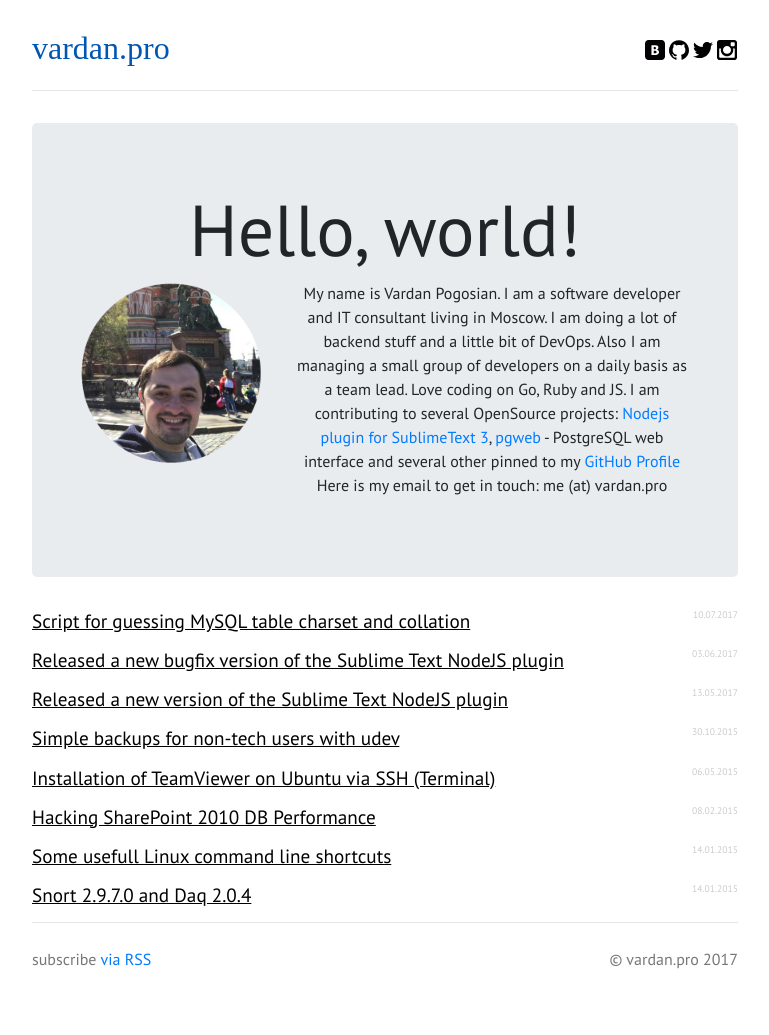
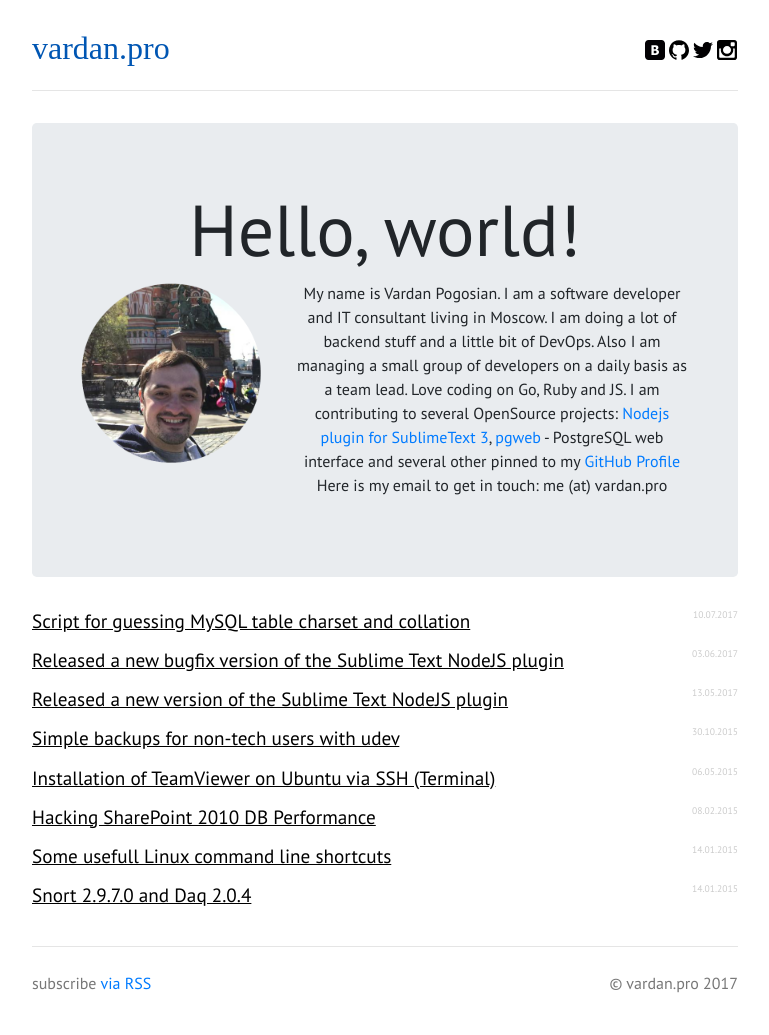
Before and after one commit to varp/vardan.pro, a Jekyll site: the page built from index.md, in a window 1280 px wide. Shown: the whole page, without its empty margins (255-1024 px from the left). Built offline with Jekyll 4.4.1, drawn with Linux system fonts in a browser that asks for light colours; nearby versions of some CDN libraries; some web fonts are replaced; a style sheet for code colours, icons or effects is not loaded; before the commit the page ends 987 px from its top, so only the background shows below that.

Commit message:
fix(blog): update footer css

```diff
--- a/_includes/footer.html
+++ b/_includes/footer.html
@@ -1,5 +1,5 @@
 <footer class="footer">
-    <div>
+    <div class="clearfix">
       <p class="pull-left">subscribe <a href="{{ "/feed.xml" | relative_url }}">via RSS</a></p>
       <p class="pull-right">&copy; {{ site.title }} 2017</p>
     </div>
--- a/css/main.scss
+++ b/css/main.scss
@@ -162,3 +162,7 @@ body {
         font-family: 'Space Mono', monospace;
     }
 }
+
+.footer {
+  margin-top: 40px;
+}
```
